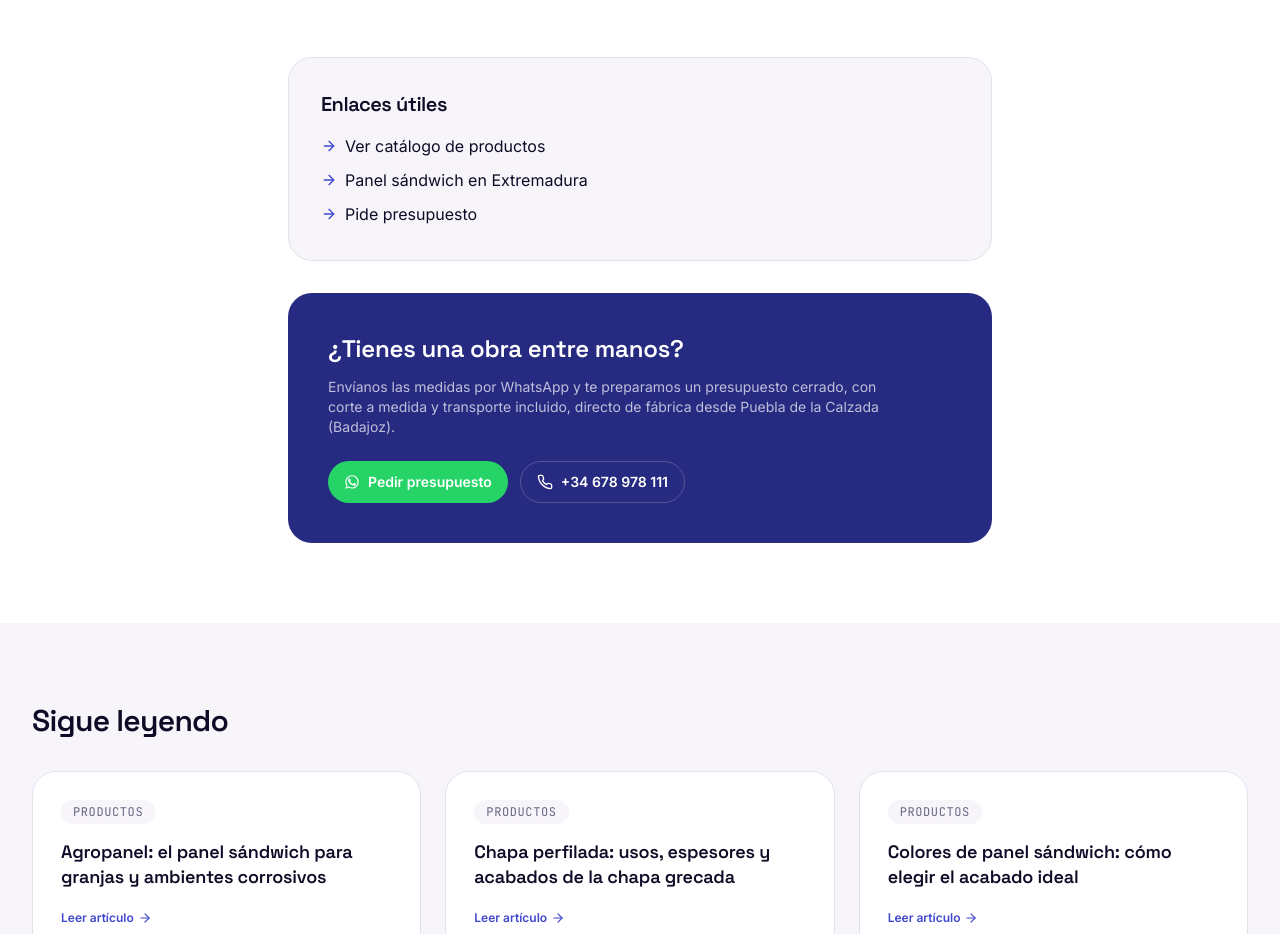
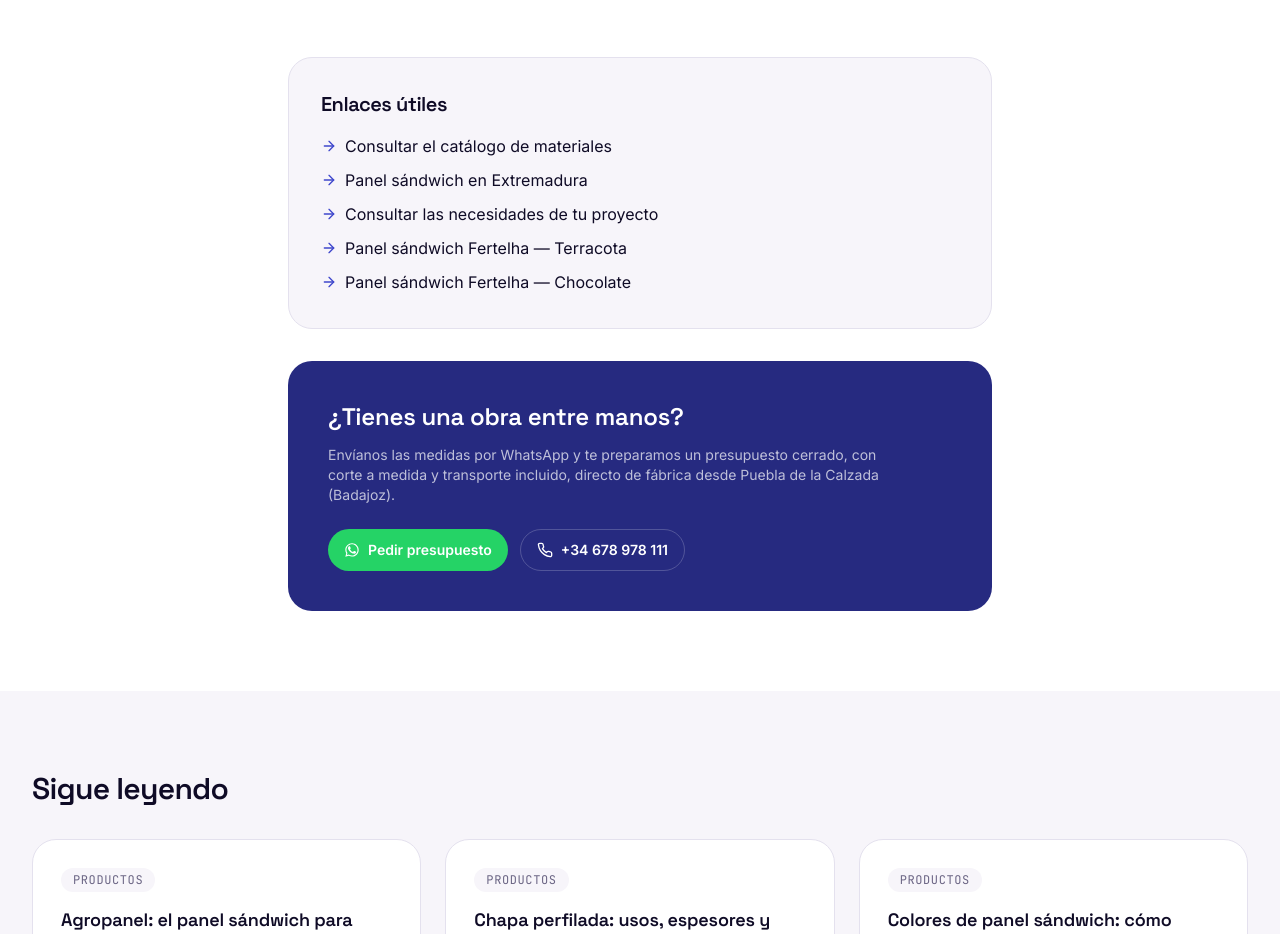
Before and after one commit to Andreh33/paneles, a Next.js app: page /sobre-nosotros/panel-imitacion-teja-fertelha in a window 1280 px wide. Shown: the part 3523-4457 px from the top of the page. Built offline with nearby package versions, Linux system fonts and the light colour scheme.

Commit message:
Connect editorial guides to real catalog and attribute contact paths

```diff
--- a/app/(marketing)/sobre-nosotros/[slug]/page.tsx
+++ b/app/(marketing)/sobre-nosotros/[slug]/page.tsx
@@ -1,298 +1,605 @@
 import type { Metadata } from "next";
+
 import Link from "next/link";
+
 import { notFound } from "next/navigation";
+
 import { ArrowLeft, ArrowRight, Phone } from "lucide-react";
+
 import { POSTS, getPostBySlug, getRelatedPosts, getPostFaqs } from "@/lib/blog";
+
+import { PRODUCTS } from "@/lib/products";
+
 import { SITE } from "@/lib/site";
+
 import { WhatsAppGlyph } from "@/components/layout/Header";
+
 import { JsonLd } from "@/components/seo/JsonLd";
+
 import { QuickAnswer } from "@/components/seo/QuickAnswer";
+
 import { PriceTable } from "@/components/seo/PriceTable";
+
 import { EditorialBody } from "@/components/seo/EditorialBody";
+
 import { blogPostingLd, breadcrumbLd, faqLd } from "@/lib/jsonld";
 
+
+
 /** Posts que montan la tabla "desde €/m²" (solo renderiza si el flag
+
  *  PRICE_TABLE_ENABLED de lib/pricing.ts está activo — OK del dueño). */
+
 const PRICE_TABLE_SLUGS = new Set([
+
   "precio-panel-sandwich-m2",
+
   "cuanto-cuesta-cubrir-una-nave-con-panel-sandwich",
+
 ]);
 
+
+
 interface RouteParams {
+
   params: Promise<{ slug: string }>;
+
 }
 
+
+
 export function generateStaticParams() {
+
   return POSTS.map((p) => ({ slug: p.slug }));
+
 }
 
+
+
 export async function generateMetadata({
+
   params,
+
 }: RouteParams): Promise<Metadata> {
+
   const { slug } = await params;
+
   const post = getPostBySlug(slug);
+
   if (!post) return { title: "Artículo no encontrado" };
 
+
+
   return {
+
     title: post.title,
+
     description: post.metaDescription,
+
     keywords: post.keywords,
+
     alternates: { canonical: `/sobre-nosotros/${post.slug}` },
+
     openGraph: {
+
       title: `${post.title} · Panelex`,
+
       description: post.metaDescription,
+
       type: "article",
+
       publishedTime: post.date,
+
       modifiedTime: post.dateModified ?? post.date,
+
       locale: "es_ES",
+
       // Al definir openGraph aquí se pierde la imagen OG heredada del layout
+
       // raíz, así que la declaramos explícitamente.
+
       images: [{ url: "/opengraph-image", width: 1200, height: 630 }],
+
     },
+
   };
+
 }
 
+
+
 const dateFormatter = new Intl.DateTimeFormat("es-ES", {
+
   day: "numeric",
+
   month: "long",
+
   year: "numeric",
+
 });
 
+
+
 export default async function BlogPostPage({ params }: RouteParams) {
+
   const { slug } = await params;
+
   const post = getPostBySlug(slug);
+
   if (!post) notFound();
 
+
+
   const related = getRelatedPosts(post.slug);
+
   const faqs = getPostFaqs(post);
 
+  const topic = `${post.slug} ${post.title}`.toLowerCase();
+
+  const category = topic.includes("policarbonato") ? "policarbonato" : topic.includes("fachada") ? "fachada" : /cubierta|teja/.test(topic) ? "cubierta" : null;
+
+  const matchingProducts = category ? PRODUCTS.filter((product) => product.category === category).slice(0, 2) : [];
+
+  const usefulLinks = [...new Map([...(post.internalLinks ?? []), ...matchingProducts.map((product) => ({ href: `/productos/${product.slug}`, label: product.name })), { href: "/productos", label: "Consultar el catálogo de materiales" }, { href: "/contacto", label: "Consultar las necesidades de tu proyecto" }].map((link) => [link.href, link])).values()];
+
+
+
   return (
+
     <>
+
       <JsonLd
+
         data={[
+
           blogPostingLd(post),
+
           breadcrumbLd([
+
             { label: "Inicio", path: "/" },
+
             { label: "Guías", path: "/guias" },
+
             { label: post.title, path: `/sobre-nosotros/${post.slug}` },
+
           ]),
+
           ...(faqs.length > 0 ? [faqLd(faqs)] : []),
+
         ]}
+
       />
 
+
+
       {/* Cabecera del artículo */}
+
       <section className="bg-[var(--color-bg-warm)] text-[var(--color-text-inverse)]">
+
         <div className="mx-auto max-w-4xl px-4 py-16 md:px-8 md:py-20">
+
           <Link
+
             href="/guias"
+
             className="inline-flex items-center gap-2 text-sm text-white/60 transition hover:text-white"
+
           >
+
             <ArrowLeft className="h-4 w-4" />
+
             Todas las guías
+
           </Link>
+
           <div className="mt-8 flex flex-wrap items-center gap-3 text-xs text-white/60">
+
             <span className="rounded-full bg-white/10 px-3 py-1 font-mono uppercase tracking-wider text-[var(--color-accent-soft)]">
+
               {post.category}
+
             </span>
+
             <time dateTime={post.date}>
+
               {dateFormatter.format(new Date(post.date))}
+
             </time>
+
             <span>· {post.readingMinutes} min de lectura</span>
+
           </div>
+
           <h1 className="mt-5 font-display text-3xl font-semibold leading-tight md:text-5xl">
+
             {post.title}
+
           </h1>
+
           {/* Firma de autor real (EEAT + atribución en IA): coincide con el
+
               Person del JSON-LD (author del BlogPosting). */}
+
           <p className="mt-4 text-sm text-white/60">
+
             Por{" "}
+
             <span className="font-semibold text-white/90">
+
               {post.editorialAuthor === "organization" ? SITE.name : SITE.contact.salesContact.name}
+
             </span>{" "}
+
             {post.editorialAuthor !== "organization" && <>· {SITE.contact.salesContact.role} de {SITE.name}</>}
+
           </p>
+
           <p className="mt-5 max-w-2xl text-white/70">{post.excerpt}</p>
+
         </div>
+
       </section>
 
+
+
       {/* Cuerpo del artículo */}
-      <article className="bg-white">
+
+      <article className="bg-white" data-analytics-article={post.slug}>
+
         <div className="mx-auto max-w-3xl px-4 py-16 md:px-8 md:py-20">
+
           {/* Respuesta directa 40-60 palabras (answer-first, citable por IA) */}
+
           {post.quickAnswer && (
+
             <QuickAnswer className="mb-12">{post.quickAnswer}</QuickAnswer>
+
           )}
+
           {post.bodyMarkdown && <EditorialBody markdown={post.bodyMarkdown} />}
+
           {!post.bodyMarkdown && post.sections.map((section) => (
+
             <section key={section.heading} className="mb-12 last:mb-0">
+
               <h2 className="font-display text-2xl font-semibold tracking-tight md:text-3xl">
+
                 {section.heading}
+
               </h2>
+
               <div className="mt-5 space-y-5 leading-relaxed text-[var(--color-text)]">
+
                 {section.paragraphs.map((p) => (
+
                   <p key={p.slice(0, 40)}>{p}</p>
+
                 ))}
+
                 {section.table && (
+
                   <div className="overflow-x-auto rounded-2xl border border-[var(--color-border)]">
+
                     <table className="w-full min-w-[480px] border-collapse text-left text-sm">
+
                       <caption className="border-b border-[var(--color-border)] bg-[var(--color-surface)] px-4 py-3 text-left font-display text-sm font-semibold">
+
                         {section.table.caption}
+
                       </caption>
+
                       <thead>
+
                         <tr className="border-b border-[var(--color-border)] bg-[var(--color-surface)]">
+
                           {section.table.headers.map((h) => (
+
                             <th key={h} scope="col" className="px-4 py-3 font-semibold">
+
                               {h}
+
                             </th>
+
                           ))}
+
                         </tr>
+
                       </thead>
+
                       <tbody>
+
                         {section.table.rows.map((row) => (
+
                           <tr
+
                             key={row.join("|").slice(0, 60)}
+
                             className="border-b border-[var(--color-border)] last:border-0"
+
                           >
+
                             {row.map((cell, ci) =>
+
                               ci === 0 ? (
+
                                 <th key={cell.slice(0, 40)} scope="row" className="px-4 py-3 font-semibold">
+
                                   {cell}
+
                                 </th>
+
                               ) : (
+
                                 <td key={cell.slice(0, 40)} className="px-4 py-3">
+
                                   {cell}
+
                                 </td>
+
                               )
+
                             )}
+
                           </tr>
+
                         ))}
+
                       </tbody>
+
                     </table>
+
                   </div>
+
                 )}
+
                 {section.bullets && (
+
                   <ul className="list-disc space-y-3 pl-6">
+
                     {section.bullets.map((b) => (
+
                       <li key={b.slice(0, 40)}>{b}</li>
+
                     ))}
+
                   </ul>
+
                 )}
+
               </div>
+
             </section>
+
           ))}
 
+
+
           {post.sources && post.sources.length > 0 && (
+
             <section className="mb-12">
+
               <h2 className="font-display text-2xl font-semibold tracking-tight md:text-3xl">
+
                 Fuentes técnicas consultadas
+
               </h2>
+
               <ul className="mt-5 list-disc space-y-3 pl-6 leading-relaxed text-[var(--color-text)]">
+
                 {post.sources.map((source) => (
+
                   <li key={source.href}>
+
                     <a href={source.href} className="underline hover:text-[var(--color-primary)]">
+
                       {source.label}
+
                     </a>
+
                   </li>
+
                 ))}
+
               </ul>
+
             </section>
+
           )}
 
+
+
           {/* Tabla "desde €/m²" — inactiva hasta PRICE_TABLE_ENABLED=true */}
+
           {PRICE_TABLE_SLUGS.has(post.slug) && <PriceTable className="mt-14" />}
 
+
+
           {/* Enlaces internos */}
-          {post.internalLinks && post.internalLinks.length > 0 && (
+
+          {usefulLinks.length > 0 && (
+
             <aside className="mt-14 rounded-3xl border border-[var(--color-border)] bg-[var(--color-surface)] p-7 md:p-8">
+
               <h2 className="font-display text-xl font-semibold tracking-tight">
+
                 Enlaces útiles
+
               </h2>
+
               <ul className="mt-4 space-y-2">
-                {post.internalLinks.map((link) => (
+
+                {usefulLinks.map((link) => (
+
                   <li key={link.href}>
+
                     <Link
+
                       href={link.href}
+
                       className="inline-flex items-center gap-2 text-[var(--color-text)] transition hover:text-[var(--color-primary)]"
+
                     >
+
                       <ArrowRight className="h-4 w-4 text-[var(--color-primary)]" />
+
                       {link.label}
+
                     </Link>
+
                   </li>
+
                 ))}
+
               </ul>
+
             </aside>
+
           )}
 
+
+
           {/* CTA del artículo */}
+
           <aside className="mt-8 rounded-3xl bg-[var(--color-primary-deep)] p-8 text-white md:p-10">
+
             <h2 className="font-display text-2xl font-semibold">
+
               ¿Tienes una obra entre manos?
+
             </h2>
+
             <p className="mt-3 max-w-xl text-sm text-white/70">
+
               {post.editorialAuthor === "organization" ? "Envíanos las medidas y las necesidades de tu proyecto por WhatsApp. Te ayudamos a concretar el material y las condiciones del presupuesto." : <>Envíanos las medidas por WhatsApp y te preparamos un presupuesto
+
               cerrado, con corte a medida y transporte incluido, directo de
+
               fábrica desde {SITE.address.city} ({SITE.address.province}).</>}
+
             </p>
+
             <div className="mt-6 flex flex-wrap gap-3">
+
               <a
+
                 href={`https://wa.me/${SITE.contact.whatsapp}`}
+
                 target="_blank"
+
                 rel="noopener noreferrer"
+
                 className="inline-flex items-center gap-2 rounded-full bg-[#25D366] px-4 py-2.5 text-sm font-semibold text-white transition hover:bg-[#1ebe57]"
+
               >
+
                 <WhatsAppGlyph className="h-4 w-4" />
+
                 Pedir presupuesto
+
               </a>
+
               <a
+
                 href={`tel:${SITE.contact.phone.replace(/\s/g, "")}`}
+
                 className="inline-flex items-center gap-2 rounded-full border border-white/20 px-4 py-2.5 text-sm font-semibold text-white transition hover:border-white"
+
               >
+
                 <Phone className="h-4 w-4" />
+
                 {SITE.contact.phone}
+
               </a>
+
             </div>
+
           </aside>
+
         </div>
+
       </article>
 
+
+
       {/* Artículos relacionados */}
+
       {related.length > 0 && (
+
         <section className="bg-[var(--color-surface)]">
+
           <div className="mx-auto max-w-7xl px-4 py-16 md:px-8 md:py-20">
+
             <h2 className="font-display text-2xl font-semibold tracking-tight md:text-3xl">
+
               Sigue leyendo
+
             </h2>
+
             <div className="mt-8 grid gap-6 md:grid-cols-3">
+
               {related.map((r) => (
+
                 <article
+
                   key={r.slug}
+
                   className="group flex flex-col rounded-3xl border border-[var(--color-border)] bg-white p-7 transition hover:border-[var(--color-primary)]"
+
                 >
+
                   <span className="self-start rounded-full bg-[var(--color-surface)] px-3 py-1 font-mono text-xs uppercase tracking-wider text-[var(--color-muted)]">
+
                     {r.category}
+
                   </span>
+
                   <h3 className="mt-4 flex-1 font-display text-lg font-semibold leading-snug">
+
                     <Link
+
                       href={`/sobre-nosotros/${r.slug}`}
+
                       className="transition group-hover:text-[var(--color-primary)]"
+
                     >
+
                       {r.title}
+
                     </Link>
+
                   </h3>
+
                   <Link
+
                     href={`/sobre-nosotros/${r.slug}`}
+
                     className="mt-5 inline-flex items-center gap-1 text-xs font-semibold text-[var(--color-primary)]"
+
                     aria-label={`Leer: ${r.title}`}
+
                   >
+
                     Leer artículo
+
                     <ArrowRight className="h-3.5 w-3.5 transition group-hover:translate-x-0.5" />
+
                   </Link>
+
                 </article>
+
               ))}
+
             </div>
+
           </div>
+
         </section>
+
       )}
+
     </>
+
   );
+
 }
```
Also changed, not shown: components/ClickTracker.tsx (+13 -5 lines).
